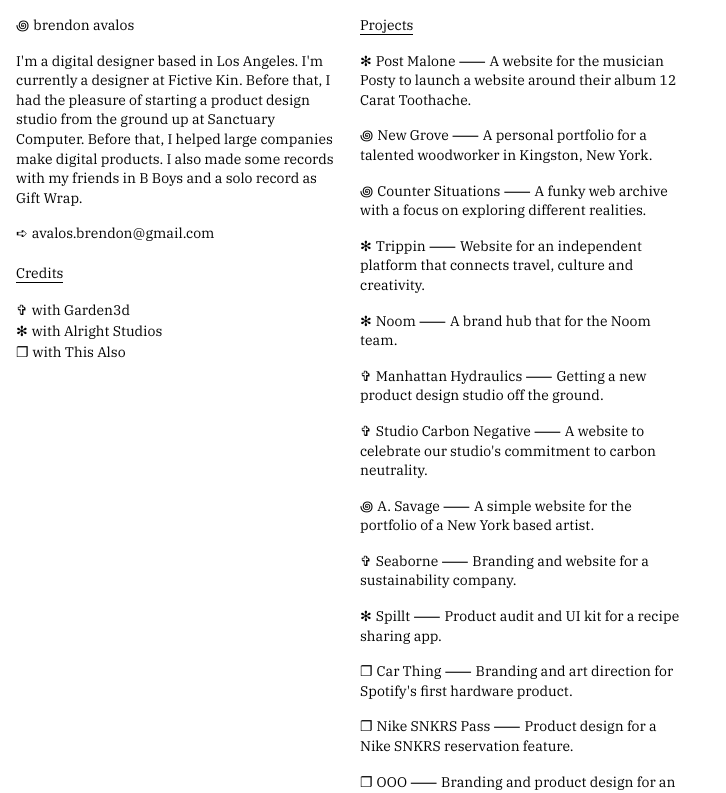
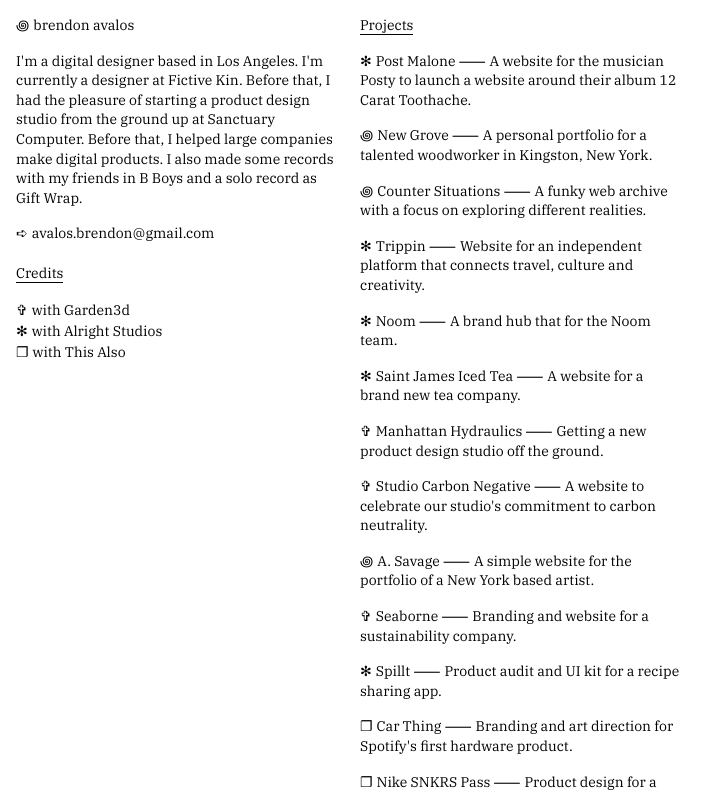
Before and after one commit to brendon-avalos/brendonavalos-v3, a SvelteKit app: page / in a window 1280 px wide. Shown: the top 793 px of the page, without its empty margins (0-726 px from the left). Built offline with nearby package versions, Linux system fonts and the light colour scheme.

Commit message:
Update +page.svelte

```diff
--- a/src/routes/+page.svelte
+++ b/src/routes/+page.svelte
@@ -31,12 +31,21 @@
 				'Website for an independent platform that connects travel, culture and creativity.',
 			with: 'alright'
 		},
+
 		{
 			title: 'Noom',
 			url: 'https://brand.noom.com/',
 			description: 'A brand hub that for the Noom team.',
 			with: 'alright'
 		},
+
+		{
+			title: 'Saint James Iced Tea',
+			url: 'https://saintjamesicedtea.com/',
+			description: 'A website for a brand new tea company.',
+			with: 'alright'
+		},
+
 		{
 			title: 'Manhattan Hydraulics',
 			url: 'https://www.hydraulics.nyc/',
```
